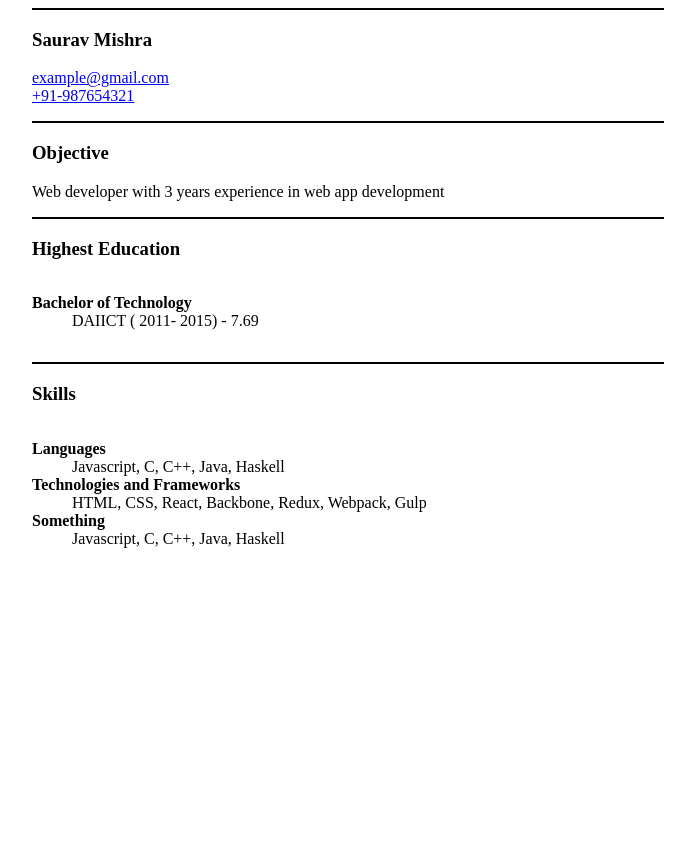
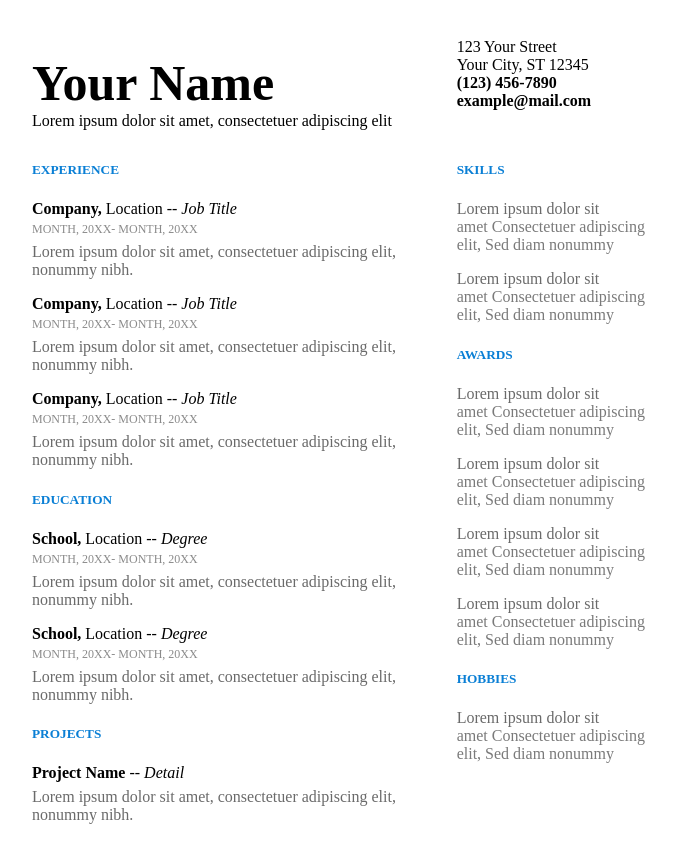
Before and after one commit to msaurav/resume, a plain HTML site: page index.html in a window 1280 px wide. Shown: the whole page, without its empty margins (292-987 px from the left). Before the commit the page ends 800 px from the top, so only its background shows below. Drawn offline with Linux system fonts and the light colour scheme.

Commit message:
used css grid for layout

```diff
--- a/index.html
+++ b/index.html
@@ -10,36 +10,135 @@
 
 		<main role="main">   <!-- For Internet Explorer 11 and below, ARIA role is added -->
 			<section id="introduction">
-				<h3>Saurav Mishra</h3>
+				<h1 class="inro__name">Your Name</h1>
+				<span class="intro_about">Lorem ipsum dolor sit amet, consectetuer adipiscing elit</span> <!-- todo medium bold -->
+			</section>
+
+			<section id="contact">
+				<span>123 Your Street</span>
+				<br/>  <!-- todo remove this br -->
+				<span>Your City, ST 12345</span>
+				<a class="telephone" href="tel:1234567890"><b>(123) 456-7890 </b></a>
 				<a
-					href="mailto:example@gmail.com?subject=Application status&body=Your application is selected for next round">
-					example@gmail.com
+					class="email"
+					href="mailto:example@mail.com?subject=Application status&body=Your application is selected for next round">
+					<b>example@mail.com</b>
 				</a>
-				<a href="tel:+91987654321">+91-987654321</a>
 			</section>
-			<section id="profile">
-				<h3>Objective</h3>
-				<span>Web developer with 3 years experience in web app development</span>
+
+			<div class="left-group">
+				<section id="experience">
+					<h5>Experience</h5>
+
+					<div class="exper__company">
+						<span>
+							<strong>Company,</strong> Location -- <i>Job Title</i>
+						</span>
+						<div class="timestamp">
+	 						<time datetime="2011-07">Month, 20XX</time>- <time datetime="2015-05">Month, 20XX</time> <!-- change datetime value with js -->
+	 					</div>
+						<p>Lorem ipsum dolor sit amet, consectetuer adipiscing elit, nonummy nibh.</p>
+					</div>
+
+					<div class="exper__company">
+						<span>
+							<strong>Company,</strong> Location -- <i>Job Title</i>
+						</span>
+	 					<div class="timestamp">
+	 						<time datetime="2011-07">Month, 20XX</time>- <time datetime="2015-05">Month, 20XX</time> <!-- change datetime value with js -->
+	 					</div>
+						<p>Lorem ipsum dolor sit amet, consectetuer adipiscing elit, nonummy nibh.</p>
+					</div>
+
+					<div class="exper__company">
+						<span>
+							<strong>Company,</strong> Location -- <i>Job Title</i>
+						</span>
+	 					<div class="timestamp">
+	 						<time datetime="2011-07">Month, 20XX</time>- <time datetime="2015-05">Month, 20XX</time> <!-- change datetime value with js -->
+	 					</div>
+						<p>Lorem ipsum dolor sit amet, consectetuer adipiscing elit, nonummy nibh.</p>
+					</div>
 				</section>
+
 				<section id="education">
-				<h3>Highest Education</h3>
+					<h5>Education</h5>
+
+					<div class="educ__school">
+						<span>
+							<strong>School,</strong> Location -- <i>Degree</i>
+						</span>
+	 					<div class="timestamp">
+	 						<time datetime="2011-07">Month, 20XX</time>- <time datetime="2015-05">Month, 20XX</time> <!-- change datetime value with js -->
+	 					</div>
+						<p>Lorem ipsum dolor sit amet, consectetuer adipiscing elit, nonummy nibh.</p>
+					</div>
+
+					<div class="educ__school">
+						<span>
+							<strong>School,</strong> Location -- <i>Degree</i>
+						</span>
+	 					<div class="timestamp">
+	 						<time datetime="2011-07">Month, 20XX</time>- <time datetime="2015-05">Month, 20XX</time> <!-- change datetime value with js -->
+	 					</div>
+						<p>Lorem ipsum dolor sit amet, consectetuer adipiscing elit, nonummy nibh.</p>
+					</div>
+				</section>
+
+				<section id="projects">
+					<h5>Projects</h5>
+
+					<div class="project">
+						<span>
+							<strong>Project Name</strong> -- <i>Detail</i>
+						</span>
+						<p>Lorem ipsum dolor sit amet, consectetuer adipiscing elit, nonummy nibh.</p>
+					</div>
+				</section>
+			</div>
+
+			<div class="right-group">
+				<section id="skills">
+					<h5>Skills</h5>
 					<dl>
-					<dt><strong>Bachelor of Technology</strong></dt>
-					<dd> DAIICT ( <time datetime="2011-07">2011</time>- <time datetime="2015-05">2015</time>) - 7.69</dd>
+						<dt>Lorem ipsum dolor sit</dt>
+						<dd>amet Consectetuer adipiscing elit, Sed diam nonummy</dd>
+					</dl>
+					<dl>
+						<dt>Lorem ipsum dolor sit</dt>
+						<dd>amet Consectetuer adipiscing elit, Sed diam nonummy</dd>
 					</dl>
 				</section>
-			<section id="skills">
-				<h3>Skills</h3>
+
+				<section id="awards">
+					<h5>Awards</h5>
 					<dl>
-					<dt><strong>Languages</strong></dt>
-					<dd>Javascript, C, C++, Java, Haskell</dd>
-					<dt><strong>Technologies and Frameworks</strong></dt>
-					<dd>HTML, CSS, React, Backbone, Redux, Webpack, Gulp</dd>
-					<dt><strong>Something</strong></dt>
-					<dd>Javascript, C, C++, Java, Haskell</dd>
-
+						<dt>Lorem ipsum dolor sit</dt>
+						<dd>amet Consectetuer adipiscing elit, Sed diam nonummy</dd>
+					</dl>
+					<dl>
+						<dt>Lorem ipsum dolor sit</dt>
+						<dd>amet Consectetuer adipiscing elit, Sed diam nonummy</dd>
+					</dl>
+					<dl>
+						<dt>Lorem ipsum dolor sit</dt>
+						<dd>amet Consectetuer adipiscing elit, Sed diam nonummy</dd>
+					</dl>
+					<dl>
+						<dt>Lorem ipsum dolor sit</dt>
+						<dd>amet Consectetuer adipiscing elit, Sed diam nonummy</dd>
 					</dl>
 				</section>
+
+				<section id="hobbies">
+					<h5>Hobbies</h5>
+					<dl>
+						<dt>Lorem ipsum dolor sit</dt>
+						<dd>amet Consectetuer adipiscing elit, Sed diam nonummy</dd>
+					</dl>
+				</section>
+			</div>
+
 		</main>
 
 	</body>
--- a/resume.css
+++ b/resume.css
@@ -1,14 +1,47 @@
 main {
 	margin: 0 auto;
 	width: 50%;
+	padding: 30px;
+	display: grid;
+	grid-template-columns: 2fr 1fr;
+	grid-gap: 10px;
+	grid-auto-rows: auto;
+
 }
 
-section {
-	display: grid;
-	margin-bottom: 1rem;
+h1 {
+	margin: 1rem 0 0 0;
+	font-size: 50px;
 }
 
-section::before {
-	content: '';
-	border: 1px solid black;
+h5 {
+	color: rgb( 10,127,213 );
+	text-transform: uppercase;
 }
+
+div p {
+    color: #6a6a6a;
+    margin-top: 6px;
+}
+
+dt {
+	color: #6a6a6a;
+}
+
+dd {
+	margin-left: 0;
+	color: #7a7a7a;
+}
+
+.telephone, .email {
+	display: block;
+    color: black;
+    text-decoration: none;
+}
+
+.timestamp {
+    color: #8a8a8a;
+    text-transform: uppercase;
+    font-size: 12px;
+    margin-top: 4px;
+}
```
Lines whose indentation alone changed are shown as unchanged.
